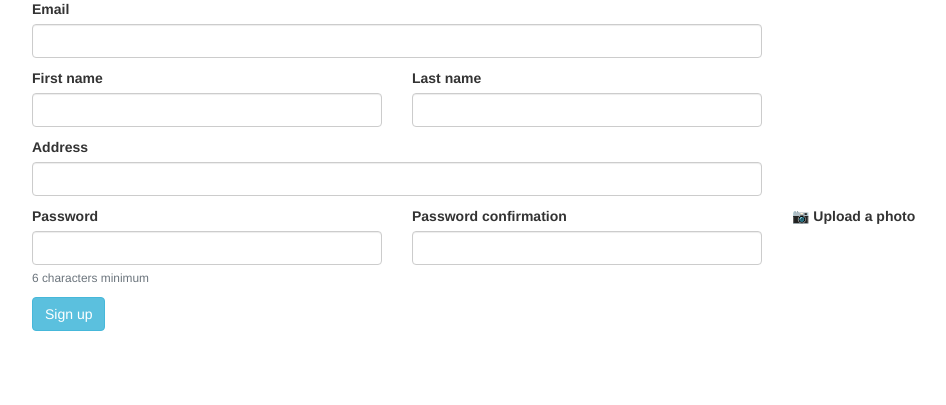
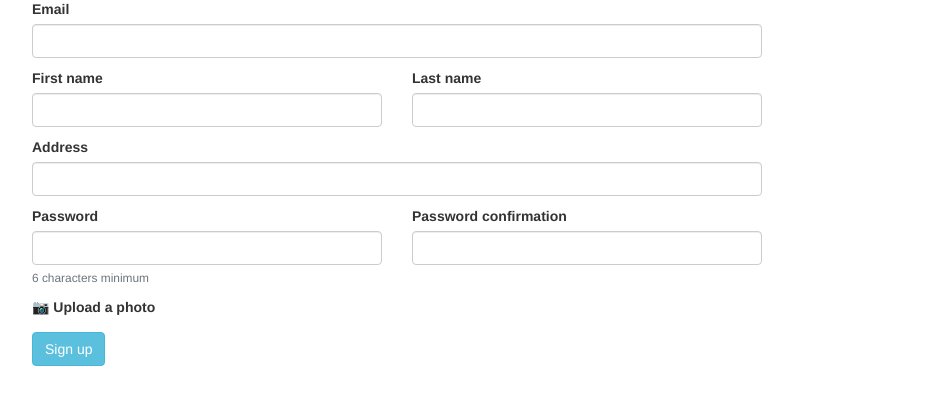
Before and after one commit to svpiddubna/local-hero, a Rails app: page /users/sign_up in a window 1280 px wide. Shown: the part 156-561 px from the top of the page, without its empty margins (53-999 px from the left). Run offline with Rails 7, Linux system fonts and the light colour scheme; style sheets or scripts are compiled from the project's sources; some libraries are stand-ins or nearby versions.

Commit message:
fixed image upload button layout

```diff
--- a/app/views/devise/registrations/new.html.erb
+++ b/app/views/devise/registrations/new.html.erb
@@ -43,6 +43,8 @@
                         required: true,
                         input_html: { autocomplete: "new-password" } %>
           </div>
+        </div>
+          <div class="row">
             <div class="col-xs-12 col-md-4">
               <%= f.input :photo, input_html: { class: 'hidden' }, label_html:
               { class: 'upload-photo'}, label: '📷 Upload a photo'%>
@@ -50,9 +52,13 @@
             </div>
           </div>
         </div>
-
+      <div class="row">
         <div class="form-actions">
+          <div class="col-xs-12 col-md-4">
             <%= f.button :submit, "Sign up", class: "btn btn-info" %>
+          </div>
+        </div>
       </div>
     <% end %>
       </div>
+</div>
```
Lines whose indentation alone changed are shown as unchanged.
